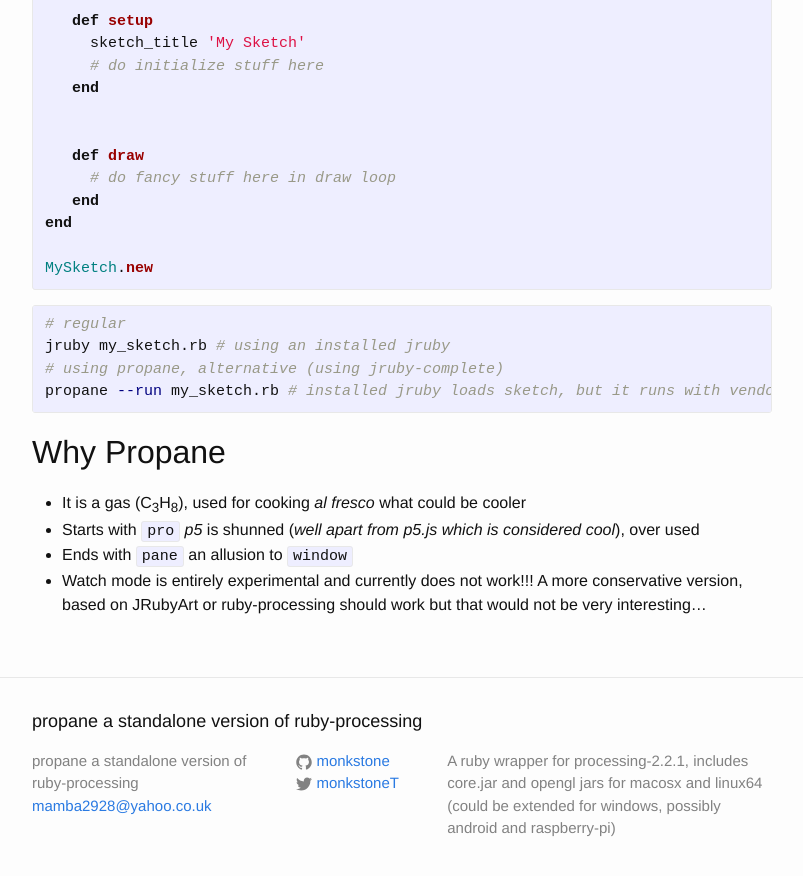
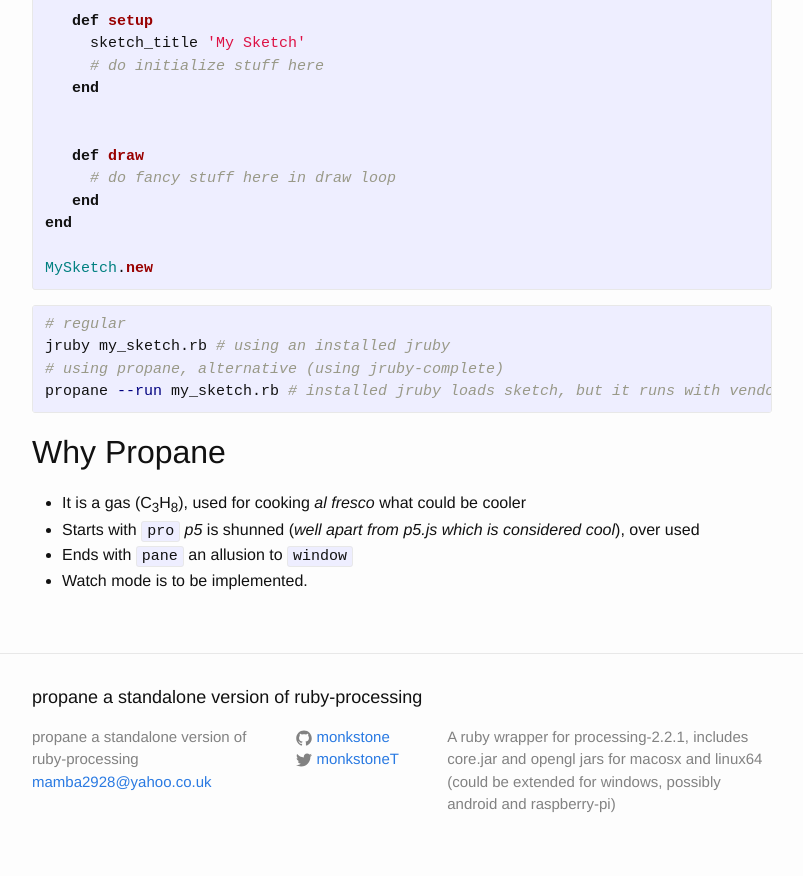
Before and after one commit to ruby-processing/propane, a Jekyll site: the page built from about.md, in a window 1280 px wide and 900 px high, scrolled down 749 px. Shown: the top 876 px of the window, without its empty margins (238-1041 px from the left). Built offline with Jekyll 4.4.1, drawn with Linux system fonts in a browser that asks for light colours.

Commit message:
update for propane-2.0

```diff
--- a/about.md
+++ b/about.md
@@ -48,4 +48,4 @@
 - It is a gas (C<sub>3</sub>H<sub>8</sub>), used for cooking _al fresco_ what could be cooler
 - Starts with `pro` _p5_ is shunned (_well apart from p5.js which is considered cool_), over used
 - Ends with `pane` an allusion to `window`
-- Watch mode is entirely experimental and currently does not work!!! A more conservative version, based on JRubyArt or ruby-processing should work but that would not be very interesting...
+- Watch mode is to be implemented.
```
